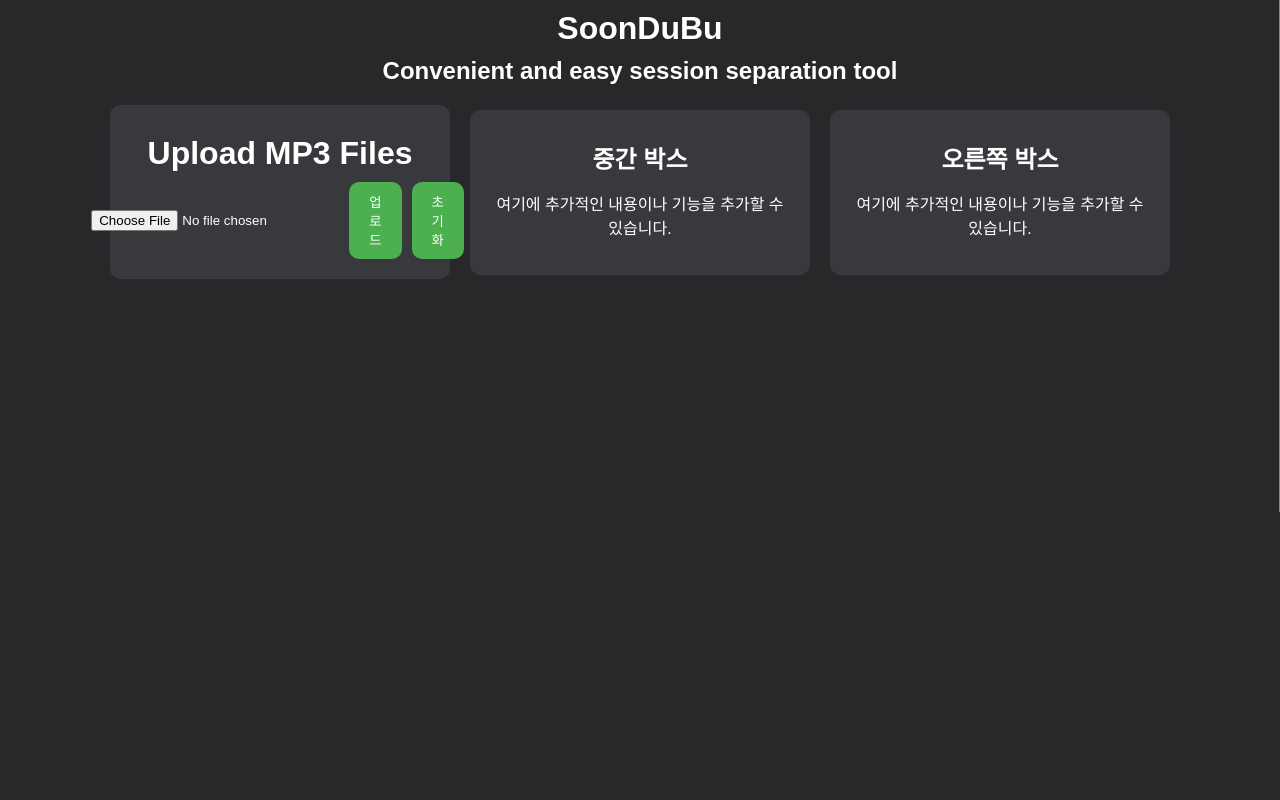
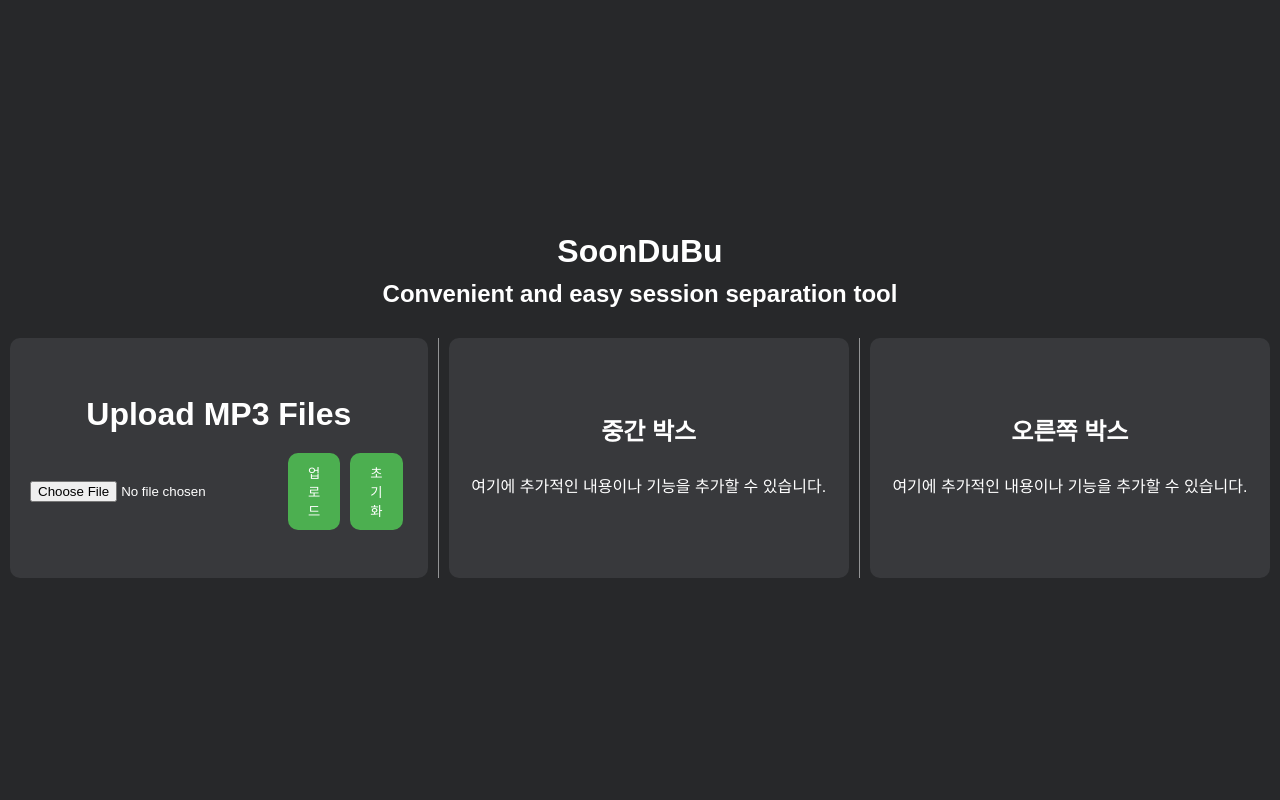
Before and after one commit to Ysw1mst/soonDubu, a Flask app: page / in a window 1280 px wide. Run offline with Flask 2, Linux system fonts and the light colour scheme.

Commit message:
Your commit message

```diff
--- a/static/script.js
+++ b/static/script.js
@@ -6,4 +6,6 @@ document.getElementById("resetButton").addEventListener("click", function() {
     if (downloadLink) {
         downloadLink.parentNode.removeChild(downloadLink); // 링크 제거
     }
+    // 업로드 상태 초기화 메시지 추가
+    alert("초기화되었습니다.");
 });
--- a/static/styles.css
+++ b/static/styles.css
@@ -3,6 +3,11 @@ body {
     color: white;
     font-family: Arial, sans-serif;
     text-align: center;
+    display: flex;
+    flex-direction: column;
+    justify-content: center; /* 중앙 정렬 */
+    height: 100vh; /* 전체 높이 */
+    margin: 0;
 }
 
 .header {
@@ -12,8 +17,7 @@ body {
 .container {
     display: flex;
     justify-content: center;
-    align-items: center;
-    margin: 20px 0;
+    align-items: stretch; /* 세로 방향으로 늘리기 */
 }
 
 .box {
@@ -21,10 +25,12 @@ body {
     border-radius: 10px;
     padding: 20px;
     margin: 0 10px; /* 사이에 여백 */
-    flex: 1;
-    min-width: 200px; /* 최소 너비 설정 */
-    max-width: 300px; /* 최대 너비 설정 */
-    position: relative; /* 구분선을 위한 위치 설정 */
+    flex: 1; /* 동일한 너비 */
+    display: flex; /* 내용 중앙 정렬 */
+    flex-direction: column; /* 세로 방향으로 정렬 */
+    justify-content: center; /* 세로 중앙 정렬 */
+    align-items: center; /* 가로 중앙 정렬 */
+    min-height: 200px; /* 최소 높이 설정 */
 }
 
 h1, h2 {
@@ -55,8 +61,6 @@ button:hover {
 .divider {
     width: 1px;
     background-color: rgba(255, 255, 255, 0.5); /* 반투명한 흰색 */
-    height: 80%; /* 박스 높이에 맞추기 */
-    position: absolute; /* 박스 안에서 절대 위치 */
-    left: 100%; /* 오른쪽 박스 중앙에 위치 */
-    transform: translateX(-50%); /* 중앙 정렬 */
+    height: 100%; /* 박스 높이에 맞추기 */
+    position: relative; /* 박스 안에서 절대 위치 */
 }
```
